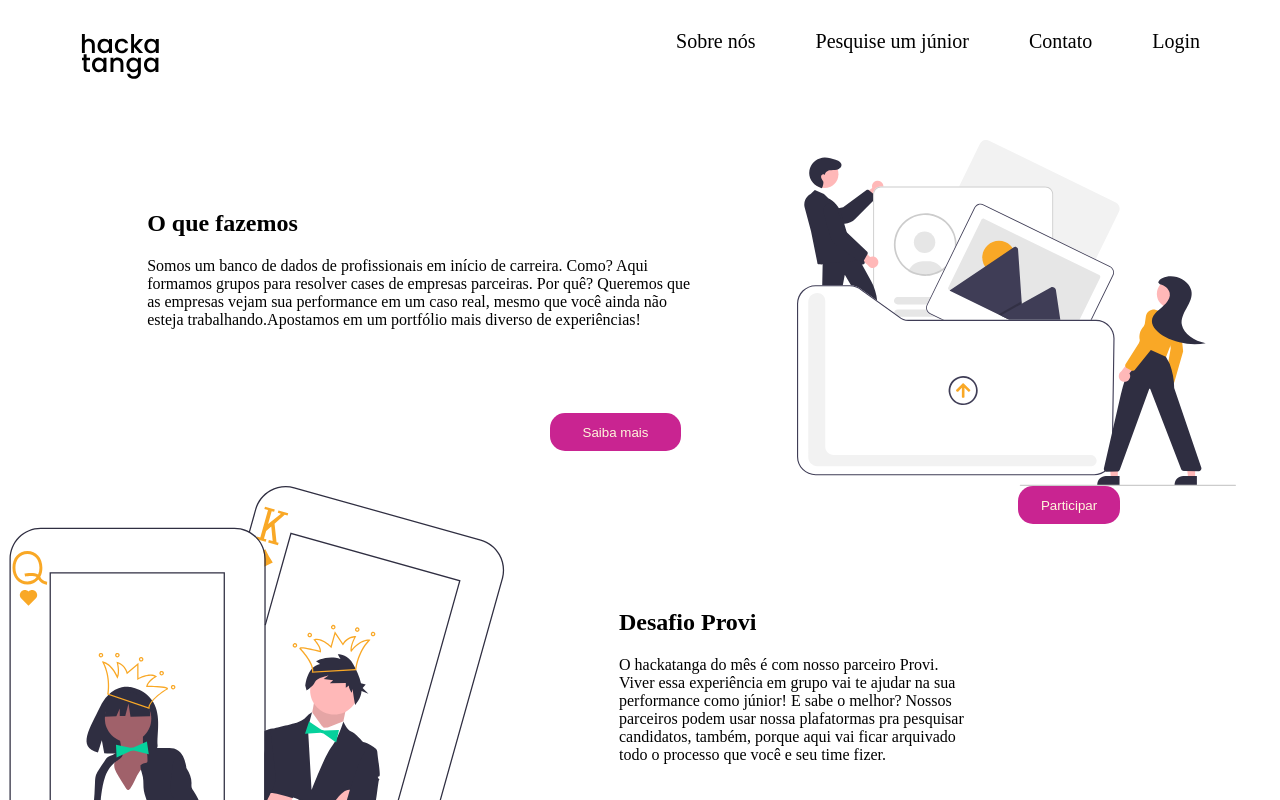
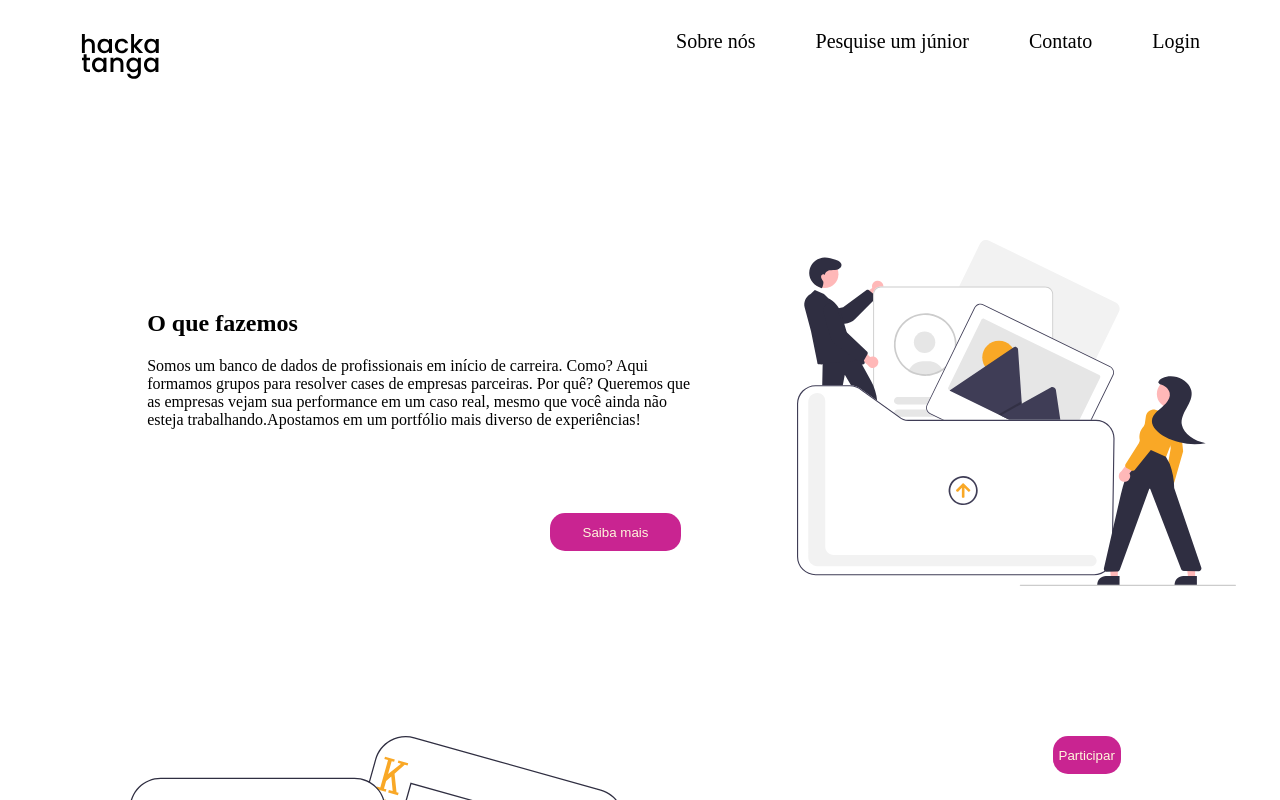
Before and after one commit to tassiaaccioly/provihack-front, a React (Create React App) app: page / in a window 1280 px wide. Shown: the top 800 px of the page. Built offline with nearby package versions, Linux system fonts and the light colour scheme.

Commit message:
Minor changes css

```diff
--- a/src/components/Homepage/Homepage.css
+++ b/src/components/Homepage/Homepage.css
@@ -1,13 +1,15 @@
-
+div section{
+    margin-bottom: 150px;
+    margin-top: 100px;
+}
 
 .oq-fazemos{
     display: flex;
-    /* flex-direction: row;  */
-    justify-content: space-around;
 }
 
 .desafio-box{
     display: flex;
+    margin-left: 120px;
 }
 
 .cadastro-box{
--- a/src/components/menu/menu.css
+++ b/src/components/menu/menu.css
@@ -1,5 +1,4 @@
 .menu {
-    width: 100%;
     height: 140px;
     display: flex;
     justify-content: space-between;
@@ -10,7 +9,6 @@
     width: 90px;
     padding: 30px;
     margin-left: 50px;
-    /* border: 5px solid black; */
 }
 
 nav.links{
```
